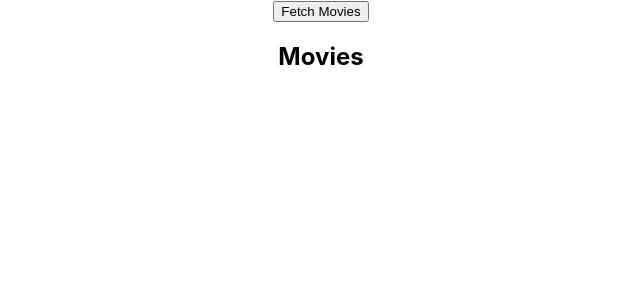
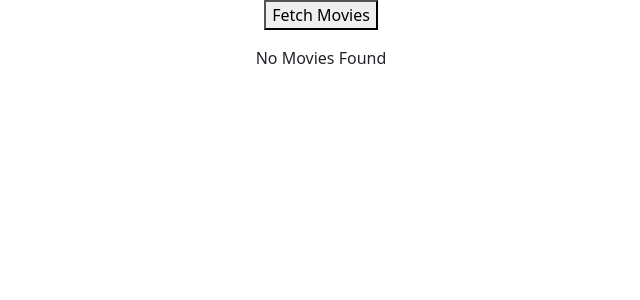
Before and after one commit to blackdevil0071/MoviesData, a React (Create React App) app in the folder Desktop/react-food-order-app/movies-app/: page / in a window 1280 px wide. Shown: the top 300 px of the page, without its empty margins (319-959 px from the left). Built offline with nearby package versions, Linux system fonts and the light colour scheme.

Commit message:
LOADING SPINNER TO FETCH API

```diff
--- a/Desktop/react-food-order-app/movies-app/package.json
+++ b/Desktop/react-food-order-app/movies-app/package.json
@@ -6,7 +6,9 @@
     "@testing-library/jest-dom": "^5.17.0",
     "@testing-library/react": "^13.4.0",
     "@testing-library/user-event": "^13.5.0",
+    "bootstrap": "^5.3.2",
     "react": "^18.2.0",
+    "react-bootstrap": "^2.9.2",
     "react-dom": "^18.2.0",
     "react-scripts": "5.0.1",
     "web-vitals": "^2.1.4"
--- a/Desktop/react-food-order-app/movies-app/src/App.js
+++ b/Desktop/react-food-order-app/movies-app/src/App.js
@@ -1,26 +1,39 @@
 import logo from "./logo.svg";
 import "./App.css";
 import Movies from "./Movies";
-import MoviesList from "./MoviesList";
+import { Spinner } from "react-bootstrap";
 import React, { useState } from "react";
 
 function App() {
   const [movies, setMovies] = useState([]);
+  const [isLoading, setIsLoading] = useState(false);
 
   async function fetchMoviesHandler() {
+    setIsLoading(true);
+    console.log("Button Clicked");
     try {
-      const response = await fetch('https://swapi.dev/api/films');
+      const response = await fetch("https://swapi.dev/api/films");
       const data = await response.json();
-      setMovies(data.results);  // Just set data directly
+
+      setMovies(data.results);
     } catch (error) {
       console.log("ERROR", error);
+    } finally {
+      setIsLoading(false);
     }
   }
 
   return (
     <div className="App">
-      <button onClick={fetchMoviesHandler}>Fetch Movies</button>
-      <Movies movies={movies} />
+      <button onClick={fetchMoviesHandler}>Fetch Movies</button><pre></pre>
+      {!isLoading && movies.length > 0 && <Movies movies={movies} />}
+      {isLoading && (
+        <Spinner animation="border" role="status">
+          <span  className="visually-hidden">Loading...</span>
+        </Spinner>
+      )}
+      {!isLoading && movies.length === 0 && <p>No Movies Found</p>}
+      <div></div>
     </div>
   );
 }
--- a/Desktop/react-food-order-app/movies-app/src/index.js
+++ b/Desktop/react-food-order-app/movies-app/src/index.js
@@ -2,6 +2,8 @@ import React from 'react';
 import ReactDOM from 'react-dom/client';
 import './index.css';
 import App from './App';
+import 'bootstrap/dist/css/bootstrap.min.css';
+
 import reportWebVitals from './reportWebVitals';
 
 const root = ReactDOM.createRoot(document.getElementById('root'));
```
Also changed, not shown: 1 other file (tests, documents, lock files or other folders).
